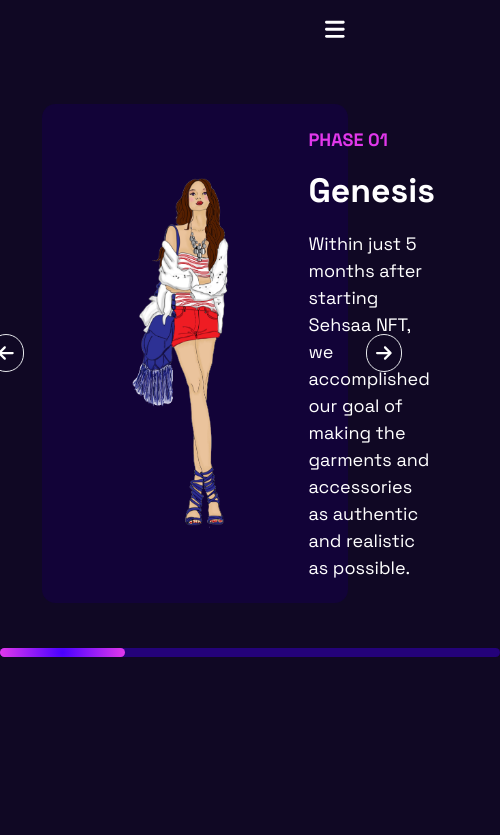
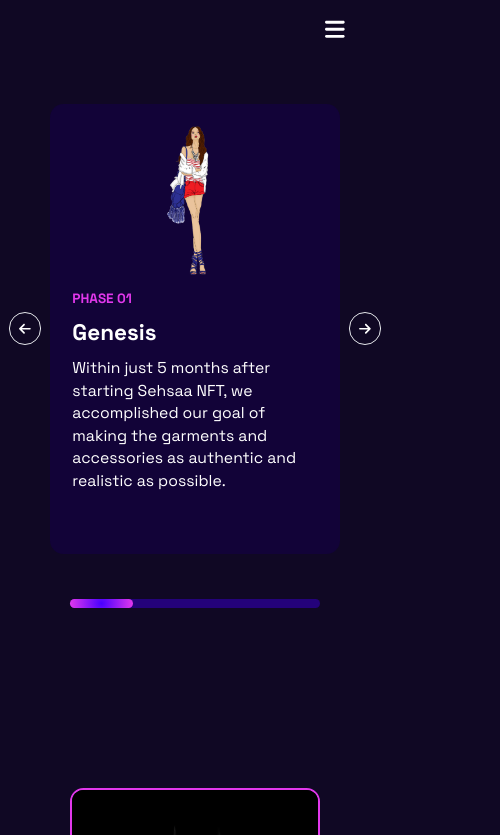
Before and after one commit to iandsouza2000/dummy, a React (Vite) app: page / in a window 390 px wide. Shown: the top 835 px of the page, 500 px wide, since content can reach past the window. Built offline with nearby package versions, Linux system fonts and the light colour scheme.

Commit message:
Roadmap UI

```diff
--- a/src/sections/OurTeam.jsx
+++ b/src/sections/OurTeam.jsx
@@ -51,7 +51,7 @@
             </div>
           </div>
           <img
-            className="w-[250px] h-[350px] mb-4 rounded-xl border-2 border-primary transition duration-500 ease-in-out md:w-[400px] md:h-[500px] md:mb-6"
+            className="w-[250px] h-[350px] object-cover mb-4 rounded-xl border-2 border-primary transition duration-500 ease-in-out md:w-[400px] md:h-[500px] md:mb-6"
             src={dummyImg}
             alt="Team"
           />
--- a/src/sections/Roadmap.jsx
+++ b/src/sections/Roadmap.jsx
@@ -87,17 +87,19 @@
     setIndex(index - 1);
   }
 
+  const arrowsClass = "border rounded-full p-2 cursor-pointer text-xs";
+
   return (
     <div className="mb-40">
-      <div className="my-10 mx-auto flex items-center  justify-center space-x-4">
+      <div className="my-10 mx-auto flex items-center  justify-center space-x-2 px-2 md:space-x-4">
         <FontAwesomeIcon
-          className="border rounded-full p-2"
+          className={arrowsClass}
           onClick={prevStep}
           icon={faArrowLeft}
         />
         <AnimatePresence custom={direction}>
           <motion.div
-            className={`w-[600px] rounded-xl  py-5 px-10 text-left flex items-center`}
+            className={`h-[450px] rounded-xl p-5 text-left flex-col flex items-center md:flex-row md:h-auto md:w-[600px] md:px-10`}
             style={{
               backgroundColor: "#120338",
             }}
@@ -108,20 +110,22 @@
             key={cards[index]}
             custom={direction}
           >
-            <img className="h-[350px] mx-10" src={dummyModel} />
-            <div>
-              <div className="text-primary font-bold">
+            <img className="h-[150px] md:h-[350px]" src={dummyModel} />
+            <div className="mt-3">
+              <div className="text-primary text-xs font-bold md:text-base">
                 PHASE {cards[index].number}
               </div>
-              <div className="text-3xl font-bold mt-4 mb-4">
+              <div className="text-xl font-bold my-2 md:text-3xl md:my-4">
                 {cards[index].title}
               </div>
-              <div>{cards[index].description}</div>
+              <div className="text-sm md:text-base">
+                {cards[index].description}
+              </div>
             </div>
           </motion.div>
         </AnimatePresence>
         <FontAwesomeIcon
-          className="border rounded-full p-2 cursor-pointer"
+          className={arrowsClass}
           onClick={nextStep}
           icon={faArrowRight}
         />
@@ -153,7 +157,7 @@
       </div>
 
       <div
-        className="w-[500px] mx-auto rounded-xl"
+        className="w-[250px] mx-auto rounded-xl md:w-[400px]"
         style={{
           backgroundColor: "#24027a",
         }}
```
Also changed, not shown: src/assets/imgs/dummy.jpeg.
